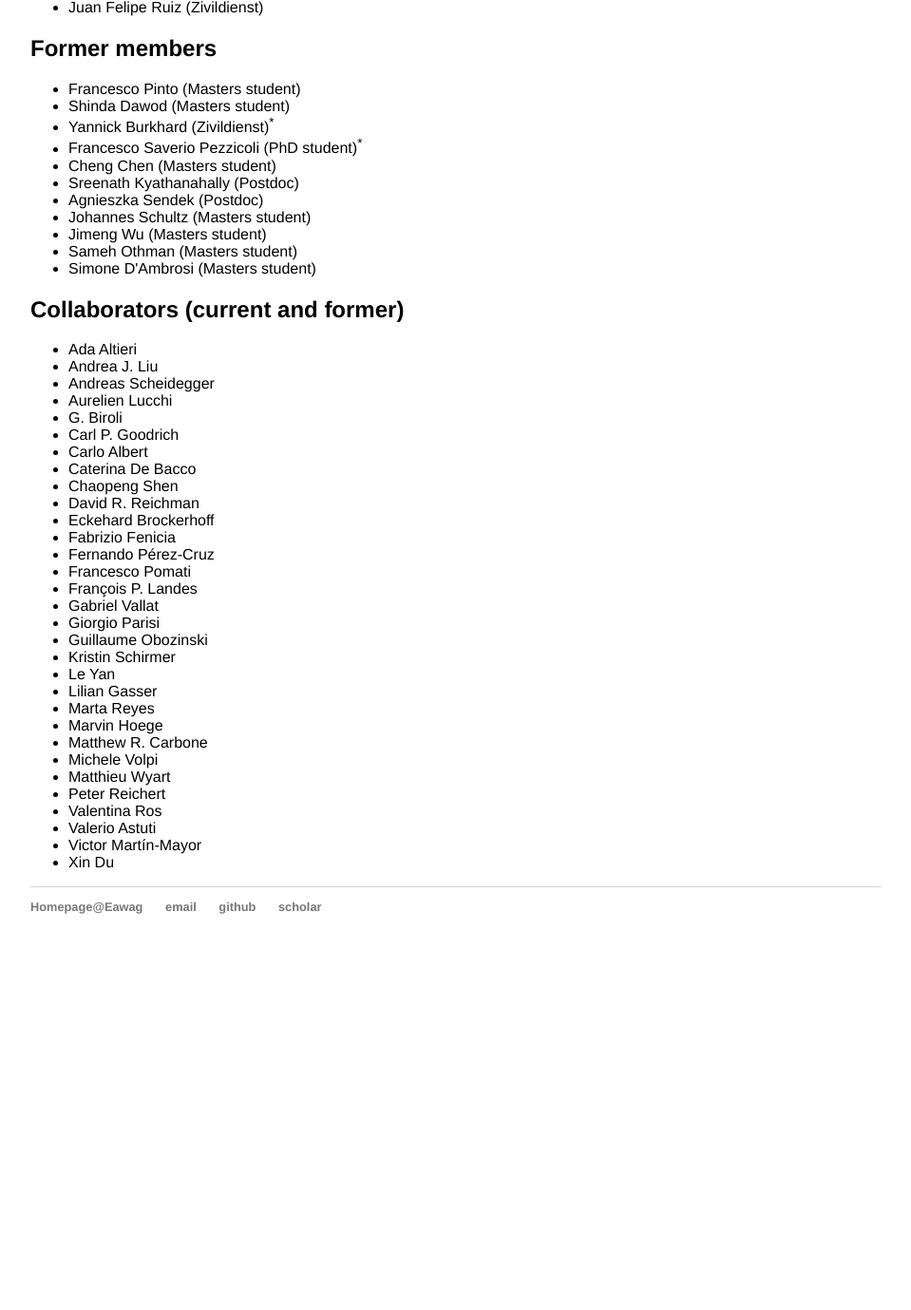
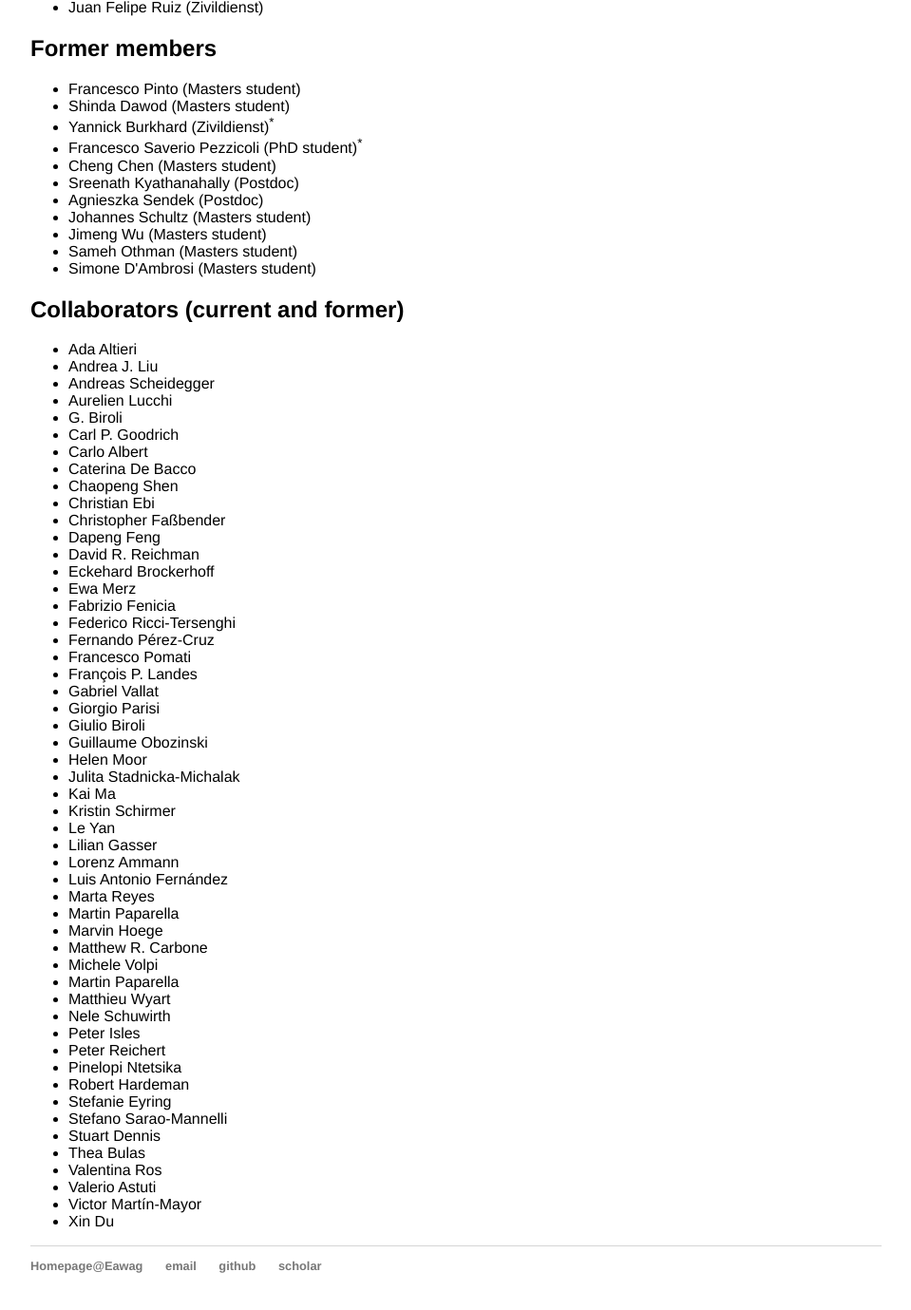
Before and after one commit to mbaityje/mbaityje.github.io, a Jekyll site: the page built from group/index.html, in a window 1280 px wide and 1400 px high, scrolled down 796 px. Shown: the top 1379 px of the window at 95% size, without its empty margins (160-1119 px from the left). Built offline with Jekyll 4.4.1, drawn with Linux system fonts in a browser that asks for light colours; before the commit the page ends 1818 px from its top, so only the background shows below that.

Commit message:
Updated collaborators

```diff
--- a/group/index.html
+++ b/group/index.html
@@ -41,24 +41,45 @@ title: Group
 			<li>Carlo Albert</li>
 			<li>Caterina De Bacco</li>
 			<li>Chaopeng Shen</li>
+			<li>Christian Ebi</li>
+			<li>Christopher Faßbender</li>
+			<li>Dapeng Feng</li>
 			<li>David R. Reichman</li>
 			<li>Eckehard Brockerhoff</li>
+			<li>Ewa Merz</li>
 			<li>Fabrizio Fenicia</li>
+			<li>Federico Ricci-Tersenghi</li>
 			<li>Fernando Pérez-Cruz</li>
 			<li>Francesco Pomati</li>
 			<li>François P. Landes</li>
 			<li>Gabriel Vallat</li>
 			<li>Giorgio Parisi</li>
+			<li>Giulio Biroli</li>
 			<li>Guillaume Obozinski</li>
+			<li>Helen Moor</li>
+			<li>Julita Stadnicka-Michalak</li>
+			<li>Kai Ma</li>
 			<li>Kristin Schirmer</li>
 			<li>Le Yan</li>
 			<li>Lilian Gasser</li>
+			<li>Lorenz Ammann</li>
+			<li>Luis Antonio Fernández</li>
 			<li>Marta Reyes</li>
+			<li>Martin Paparella</li>
 			<li>Marvin Hoege</li>
 			<li>Matthew R. Carbone</li>
 			<li>Michele Volpi</li>
+			<li>Martin Paparella</li>
 			<li>Matthieu Wyart</li>
+			<li>Nele Schuwirth</li>
+			<li>Peter Isles</li>
 			<li>Peter Reichert</li>
+			<li>Pinelopi Ntetsika</li>
+			<li>Robert Hardeman</li>
+			<li>Stefanie Eyring</li>
+			<li>Stefano Sarao-Mannelli</li>
+			<li>Stuart Dennis</li>
+			<li>Thea Bulas</li>
 			<li>Valentina Ros</li>
 			<li>Valerio Astuti</li>
 			<li>Victor Martín-Mayor</li>
```
